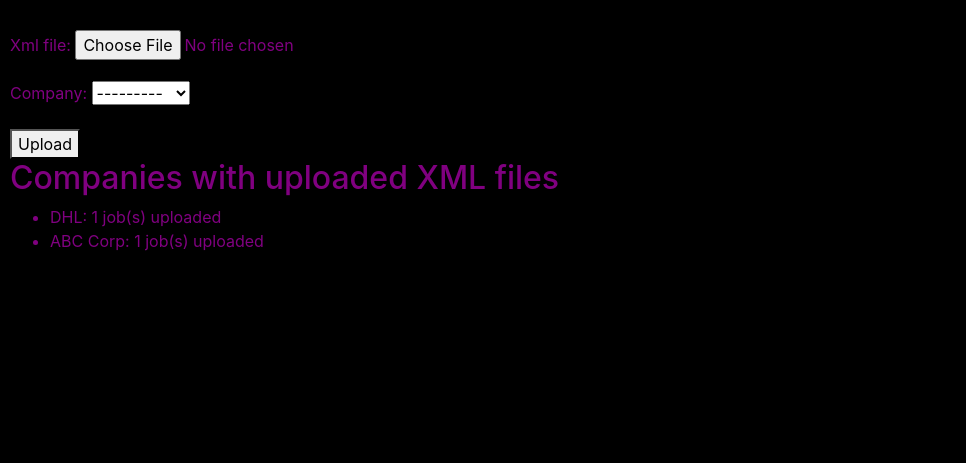
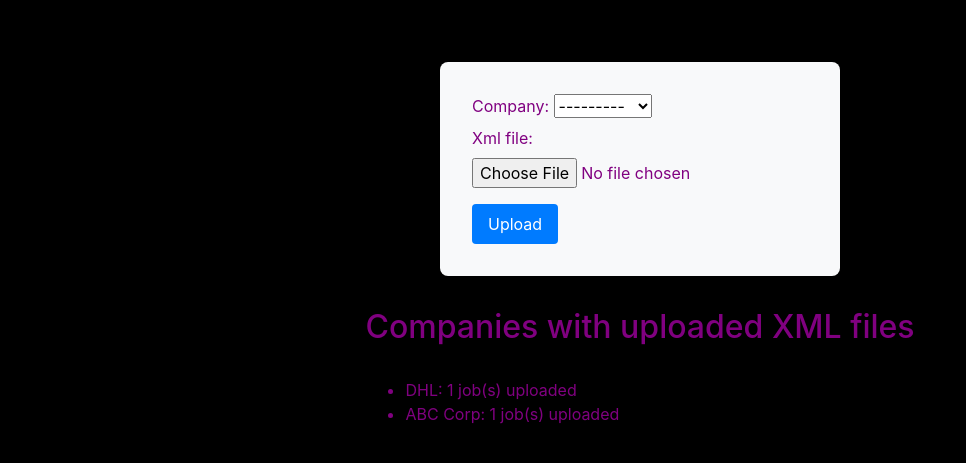
Before and after one commit to mikenahabedian3/python_jobasoar_2, a Django app: page /upload_xml/ in a window 1280 px wide. Shown: the part 71-534 px from the top of the page, without its empty margins (0-966 px from the left). Run offline with Django 4.2, Linux system fonts and the light colour scheme; data comes from the database, SQL or seed files in the repository.

Commit message:
switched the Company name dropdown to be above the XML upload button on /upload_xml

```diff
--- a/core/templates/core/upload_xml.html
+++ b/core/templates/core/upload_xml.html
@@ -1,16 +1,62 @@
 {% extends 'base.html' %}
 
 {% block content %}
-<div>
+<style>
+    .container {
+        display: flex;
+        flex-direction: column;
+        align-items: center;
+        margin-top: 2em;
+    }
+    .form-container {
+        background-color: #f8f9fa;
+        padding: 2em;
+        border-radius: 8px;
+        box-shadow: 0 2px 4px rgba(0, 0, 0, 0.1);
+        max-width: 400px;
+        width: 100%;
+    }
+    .form-container form {
+        display: flex;
+        flex-direction: column;
+        align-items: flex-start;
+    }
+    .form-container button {
+        padding: 0.5em 1em;
+        margin-top: 1em;
+        border: none;
+        border-radius: 4px;
+        background-color: #007bff;
+        color: #fff;
+        cursor: pointer;
+    }
+    .form-container button:hover {
+        background-color: #0056b3;
+    }
+    .companies-list {
+        margin-top: 2em;
+    }
+    .companies-list h2 {
+        margin-bottom: 1em;
+    }
+</style>
+
+<div class="container">
+    <div class="form-container">
         <form method="post" enctype="multipart/form-data">
             {% csrf_token %}
-        {{ form.as_p }}
+            <div>
+                {{ form.company.label_tag }} {{ form.company }}
+            </div>
+            <div>
+                {{ form.xml_file.label_tag }} {{ form.xml_file }}
+            </div>
             <button type="submit">Upload</button>
         </form>
     </div>
 
     {% if companies_with_jobs %}
-    <div>
+        <div class="companies-list">
             <h2>Companies with uploaded XML files</h2>
             <ul>
                 {% for company in companies_with_jobs %}
@@ -21,4 +67,5 @@
             </ul>
         </div>
     {% endif %}
+</div>
 {% endblock %}
```
Lines whose indentation alone changed are shown as unchanged.
